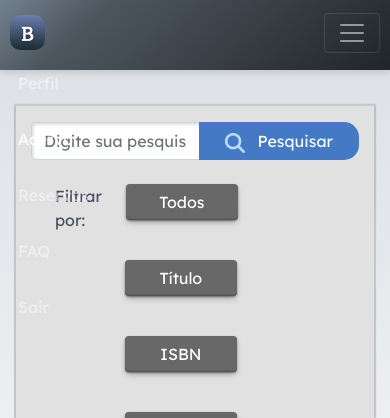
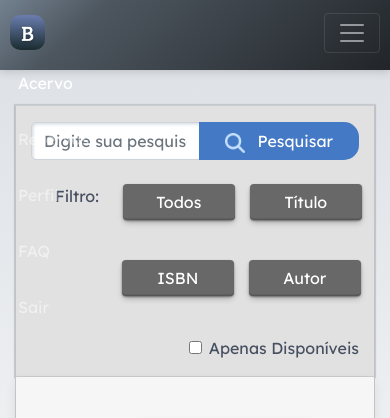
Before and after one commit to GM7Avila/bibliomania-flask, a Flask app: page /acervo in a window 390 px wide, after a click that opens the changed part. Shown: the top 418 px of the page. Run offline with Flask 3, Linux system fonts and the light colour scheme; the visitor is signed in with stand-in values (Sample User, id 1); data comes from the database, SQL or seed files in the repository; some libraries are stand-ins or nearby versions.

Commit message:
feat/fix:select filtro reservationlist (feito) description acervo (feito) acervo checkbox somente disponíveis (feito) colocar novas capas de livros em acervo (não realizado) corrigir menu quando responsivo (em progresso) correções de bottons att-user confirm-reserve (feito) estilos para mensagem (em progresso) Trocar o perfil do menu para o dropdown user (feito) passar perfil para dentro do dropdown (feito)

```diff
--- a/app/controllers/BookController.py
+++ b/app/controllers/BookController.py
@@ -5,9 +5,9 @@ from sqlalchemy import case
 class BookController:
 
     @staticmethod
-    def createBook(isbn, title, author, publisher, year, totalStock, availableStock):
+    def createBook(isbn, title, author, publisher, year, totalStock, availableStock, description):
         try:
-            book = Book(isbn, title, author, publisher, year, totalStock, availableStock)
+            book = Book(isbn, title, author, publisher, year, totalStock, availableStock, description)
             db.session.add(book)
             db.session.commit()
             return book
@@ -32,6 +32,15 @@ class BookController:
             return None
 
     @staticmethod
+    def getBookByDescription(book_description=None):
+        try:
+            books = Book.query.get(book_description)
+            return books
+        except Exception as e:
+            return None
+
+
+    @staticmethod
     def getSortedBooksByAvailableStock():
         try:
             books = db.session.query(Book).order_by(
@@ -46,7 +55,7 @@ class BookController:
 
     @staticmethod
     def updateBook(book_id, isbn=None, title=None, author=None, publisher=None, year=None, totalStock=None,
-                   availableStock=None):
+                   availableStock=None, description=None):
         try:
             book = Book.query.get(book_id)
             if not book:
@@ -66,6 +75,8 @@ class BookController:
                 book.totalStock = totalStock
             if availableStock is not None:
                 book.availableStock = availableStock
+            if description is not None:
+                book.description = description
 
             db.session.commit()
             return book
--- a/app/models/Book.py
+++ b/app/models/Book.py
@@ -14,6 +14,7 @@ class Book(db.Model):
     totalStock = db.Column(db.Integer, nullable=False)
     availableStock = db.Column(db.Integer, nullable=False)
     isAvailable = db.Column(db.Boolean, nullable=False, default=True)
+    description = db.Column(db.String(10000), nullable=False, default=True)
 
     # reservation relation
     reservations = relationship("Reservation", back_populates="book")
@@ -29,6 +30,7 @@ class Book(db.Model):
         self.year = year
         self.totalStock = totalStock
         self.availableStock = availableStock
+        self.description = self.description
 
         if self.availableStock > 0:
             self.isAvailable = True
--- a/app/static/css/page-style.css
+++ b/app/static/css/page-style.css
@@ -149,33 +149,15 @@ header{
 
 /* Estilo padrão do botão */
 .btn-outline-secondary-status {
-    border: 1px solid black;
-    color: black;
-    background-color: transparent;
     width: 10rem !important;
-    box-shadow: rgba(0, 0, 0, 0.4) 0px 1px 2px, rgba(4, 4, 4, 0.3) 0px 3.5px 6px -1.5px, rgba(18, 18, 18, 0.2) 0px -1.5px 0px inset;
 }
 
-/* Estilo quando hover ou focado */
-.btn-outline-secondary-status:hover,
-.btn-outline-secondary-status:focus {
-    color: white;
-    background-color: black;
-    border-color: black;
-}
 
-/* Estilo quando clicado */
-.btn-outline-secondary-status:active,
-.btn-outline-secondary-status.active {
-    color: black;
-    background-color: rgba(0, 0, 0, 0.1);
-    border-color: black;
-}
 
-/* Estilo quando não está focado */
+
 :not(.btn-outline-secondary-status:focus) + .btn-outline-secondary-status {
     color: black;
-    background-color: transparent;
+    background-color: #ffff;
     border-color: black;
 }
 
--- a/app/templates/acervo.html
+++ b/app/templates/acervo.html
@@ -23,10 +23,10 @@
                     </button>
                 </div>
             </div>
-            <div class="btn-group btn-group-toggle ml-4" role="group" aria-label="Botões de Filtro" id="botoesFiltro"
+            <div class="btn-group btn-group-toggle ml-4 w-100" role="group" aria-label="Botões de Filtro" id="botoesFiltro"
                  data-toggle="buttons">
-                <span class="filtro-label pt-4">Filtrar por:</span>
-                <div class="btn-group ml-4 d-flex flex-wrap" role="group" aria-label="Botões de Filtro">
+                <span class="filtro-label pt-4">Filtro:</span>
+                <div class="btn-group ml-4 d-flex flex-wrap w-100 mb-3" role="group" aria-label="Botões de Filtro">
                     <label class="btn btn-primary mt-4 mb-3 mr-3 w-100 rounded">
                         <input type="radio" name="filtro" id="filtroTodos" value="filtroTodos" autocomplete="off"
                                checked> Todos
@@ -42,6 +42,10 @@
                         <input type="radio" name="filtro" id="filtroTitulo" value="filtroAutor" autocomplete="off">
                         Autor
                     </label>
+                    <div class="form-check form-switch form-check-reverse ml-auto mt-4 mr-4 rounded">
+                        <input class="form-check-input" type="checkbox" id="flexSwitchCheckReverse">
+                        <label class="form-check-label" for="flexSwitchCheckReverse">Apenas Disponíveis</label>
+                    </div>
                 </div>
             </div>
         </form>
@@ -79,12 +83,13 @@
             </div>
         </div>
 
-        <hr class = "divider">
+        <hr class="divider">
 
     </div>
     {% endfor %}
 </div>
 
+
 <link rel="stylesheet" href="{{ url_for('static', filename='css/acervo.css') }}">
 <link rel="stylesheet" href="{{ url_for('static', filename='css/reservation.css') }}">
 {% endblock %}
--- a/app/templates/base.html
+++ b/app/templates/base.html
@@ -26,12 +26,11 @@
         </button>
         <div class="collapse navbar-collapse" id="navbarNavAltMarkup">
             <div class="navbar-nav mx-auto">
-                <a class="nav-item nav-link m-2{% if active_page == 'profile' %} active{% endif %}" href="/profile">Perfil<span
-                        class="sr-only">(current)</span></a>
                 <a class="nav-item nav-link m-2{% if active_page == 'acervo' %} active{% endif %}"
                    href="/acervo">Acervo<span class="sr-only">(current)</span></a>
                 <a class="nav-item nav-link m-2{% if active_page == 'reservation' %} active{% endif %}"
                    href="/reservation">Reservas<span class="sr-only">(current)</span></a>
+                <a class="nav-item nav-link d-lg-none m-2" href="/profile">Perfil</a>
                 <a class="nav-item nav-link d-lg-none m-2" href="#">FAQ</a>
                 <a class="nav-item nav-link d-lg-none m-2" href="/logout">Sair</a>
             </div>
@@ -42,6 +41,9 @@
                 Olá, {{ current_user.name.split(" ")[0] }}
             </button>
             <div class="dropdown-menu dropdown-menu-right" aria-labelledby="navbarDropdown">
+                <a class="dropdown-item d-flex align-items-center" href="/profile"><img
+                        src="{{ url_for('static', filename='img/user.png') }}" width="20" height="20"
+                        class="d-inline-block align-top mr-2" alt="">Perfil</a>
                 <a class="dropdown-item d-flex align-items-center" href="#"><img
                         src="{{ url_for('static', filename='img/ii.png') }}" width="20" height="20"
                         class="d-inline-block align-top mr-2" alt="">FAQ</a>
--- a/app/templates/reservation-confirm.html
+++ b/app/templates/reservation-confirm.html
@@ -32,10 +32,7 @@
                     <h1 class="title-acervo mb-3">{{ book.id }}. {{ book.title }}</h1>
                     <hr clas="divider">
                     <ul class="list-style mb-2">
-                        <li class="mb-3 mt-4">Autor: {{ book.author }}</li>
-                        <li class="mb-3">ISBN: {{ book.isbn }}</li>
-                        <li class="mb-3">Editora: {{ book.publisher }}</li>
-                        <li class="mb-4">Ano: {{ book.year }}</li>
+                        <li class="mb-3 mt-4">Descrição: {{ book.description }}</li>
                     </ul>
                 </div>
             </div>
--- a/app/templates/reservation-list.html
+++ b/app/templates/reservation-list.html
@@ -113,6 +113,7 @@
 </div>
 
 
+
 <link rel="stylesheet" href="{{ url_for('static', filename='css/reservation.css') }}">
 <script src="https://cdn.jsdelivr.net/npm/popper.js@1.12.9/dist/umd/popper.min.js"
         integrity="sha384-ApNbgh9B+Y1QKtv3Rn7W3mgPxhU9K/ScQsAP7hUibX39j7fakFPskvXusvfa0b4Q"
```
Also changed, not shown: app/static/img/user.png (added).
